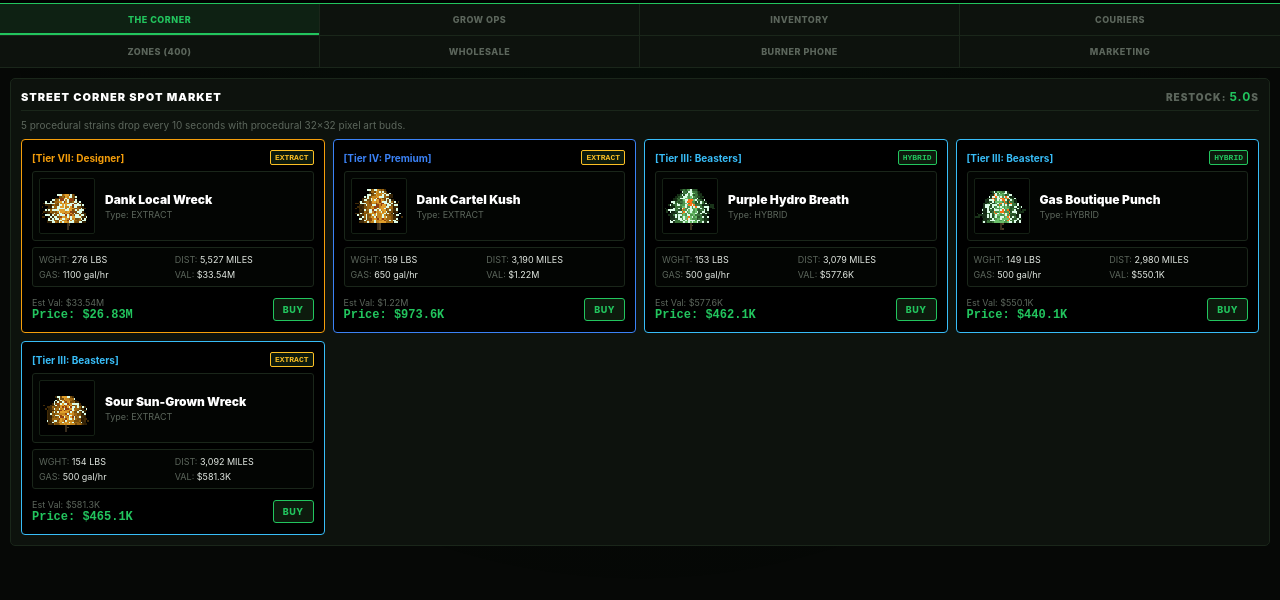
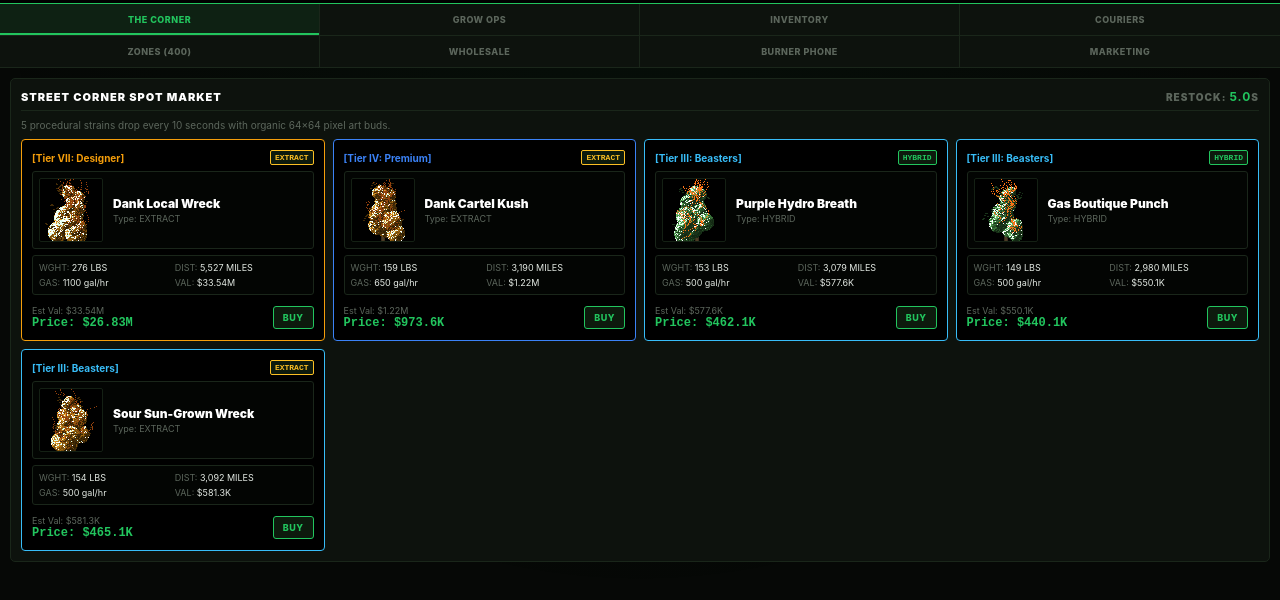
Before and after one commit to tylerleefalter37/D-ber-Deliveries, a plain HTML site: page index.html in a window 1280 px wide. Shown: the part 54-654 px from the top of the page. Drawn offline with Linux system fonts and the light colour scheme.

Commit message:
Enhance visual elements and update pixel art size
Updated title and improved pixel art generation for buds.

```diff
--- a/index.html
+++ b/index.html
@@ -3,7 +3,7 @@
 <head>
 <meta charset="UTF-8">
 <meta name="viewport" content="width=device-width, initial-scale=1.0, maximum-scale=1.0, user-scalable=no, viewport-fit=cover">
-<title>Düber Deliveries V1.11</title>
+<title>Düber Deliveries V1.11 - Visual Overhaul</title>
 <style>
   :root {
     --bg-base: #060806;
@@ -80,7 +80,7 @@
   .strain-card.damaged { border-left: 3px solid var(--status-red); }
 
   .bud-art-container { display: flex; gap: 10px; align-items: center; background: #030503; border: 1px solid var(--panel-border); padding: 6px; border-radius: 3px; }
-  .bud-pixel-canvas { width: 56px; height: 56px; image-rendering: pixelated; border-radius: 2px; background: #000; flex-shrink: 0; border: 1px solid #142014; }
+  .bud-pixel-canvas { width: 64px; height: 64px; image-rendering: pixelated; border-radius: 2px; background: #000; flex-shrink: 0; border: 1px solid #142014; }
 
   .spec-grid { display: grid; grid-template-columns: repeat(2, 1fr); gap: 4px; background: #030503; padding: 6px; border-radius: 3px; font-size: 9px; font-family: monospace; border: 1px solid var(--panel-border); }
   .spec-grid span { color: var(--silver-dim); }
@@ -159,7 +159,7 @@
         <span>Street Corner Spot Market</span>
         <span style="font-size:10px; color:var(--silver-dim);">RESTOCK: <span id="market-timer" style="font-size:12px; font-weight:bold; color:var(--status-green);">10.0</span>s</span>
       </div>
-      <p style="font-size:10px; color:var(--silver-dim);">5 procedural strains drop every 10 seconds with procedural 32×32 pixel art buds.</p>
+      <p style="font-size:10px; color:var(--silver-dim);">5 procedural strains drop every 10 seconds with organic 64×64 pixel art buds.</p>
       <div id="market-grid" class="fleet-grid"></div>
     </div>
   </div>
@@ -493,7 +493,7 @@
 
   const $ = id => document.getElementById(id);
 
-  /* ================= CELLULAR BUD PIXEL ART GENERATOR ================= */
+  /* ================= 64x64 CELLULAR BUD PIXEL ART GENERATOR ================= */
   function Mulberry32(a) {
     return function() {
       var t = a += 0x6D2B79F5;
@@ -506,7 +506,7 @@
   function renderBudPixelArt(canvas, seedInt, role, tierIdx) {
     if (!canvas) return;
     const ctx = canvas.getContext('2d');
-    ctx.clearRect(0, 0, 32, 32);
+    ctx.clearRect(0, 0, 64, 64);
     const rng = Mulberry32(seedInt);
 
     const palettes = {
@@ -549,96 +549,132 @@
     };
 
     const pal = palettes[role] || palettes.HYBRID;
-    const grid = Array(32).fill(0).map(() => Array(32).fill(null));
-
-    // 1. Woody Stalk / Stem at base
-    const stemX = 15 + Math.floor(rng() * 2);
-    for (let y = 25; y <= 29; y++) {
-      grid[y][stemX] = '#3a2e1d';
-      if (rng() > 0.45) grid[y][stemX + 1] = '#4d3d26';
-    }
-
-    // 2. Conical Nug / Calyx Cluster Body
-    const topY = 6 + Math.floor(rng() * 4);
-    const nugHeight = 25 - topY;
-
-    for (let y = topY; y <= 25; y++) {
-      const prog = (y - topY) / nugHeight;
-      let maxWidth;
-      if (role === 'SATIVA') {
-        maxWidth = 4 + prog * 5 + (Math.sin(prog * Math.PI) * 2.5); // Spear / Airy Foxtail
-      } else if (role === 'INDICA') {
-        maxWidth = 5 + prog * 7 + (Math.sin(prog * Math.PI) * 4.2); // Dense Chunky Nug
-      } else {
-        maxWidth = 4.5 + prog * 6 + (Math.sin(prog * Math.PI) * 3.2); // Classic Conical
+    const grid = Array(64).fill(0).map(() => Array(64).fill(null));
+
+    // 1. Thick Woody Stalk / Stem at base
+    const stemX = 30 + Math.floor(rng() * 4);
+    for (let y = 50; y <= 63; y++) {
+      for(let w=0; w<4; w++) {
+         grid[y][stemX+w] = { c: (w===0||w===3) ? '#3a2e1d' : '#4d3d26', shade: 'mid', type: 'stem' };
       }
-
-      const halfW = Math.round(maxWidth);
-      const centerX = 15 + Math.round((rng() - 0.5) * 1.5);
-
-      for (let x = centerX - halfW; x <= centerX + halfW; x++) {
-        if (x >= 2 && x < 30) {
-          const dist = Math.abs(x - centerX) / (halfW || 1);
-          let col;
-          if (dist > 0.8) {
-            col = pal.base[Math.floor(rng() * pal.base.length)];
-          } else if (dist > 0.38) {
-            col = pal.mid[Math.floor(rng() * pal.mid.length)];
-          } else {
-            col = pal.high[Math.floor(rng() * pal.high.length)];
-          }
-          grid[y][x] = col;
+    }
+
+    // 2. Volumetric Calyx Clusters (12-24 Spheres along a spine)
+    const numClusters = 12 + Math.floor(rng() * 13);
+    const clusters = [];
+    for(let i = 0; i < numClusters; i++) {
+       let prog = i / (numClusters - 1); // 0 (bottom) to 1 (top)
+       let cy = 56 - prog * 44; // From Y:56 down to Y:12
+       let spread = role === 'SATIVA' ? 6 : role === 'INDICA' ? 14 : 10;
+       let cx = 32 + (rng() - 0.5) * spread * ((1 - prog) + 0.5) * 2;
+       let r = role === 'INDICA' ? 8 + rng()*6 : role === 'SATIVA' ? 6 + rng()*5 : 7 + rng()*5;
+       r *= (1 - prog * 0.4); // Scale down radius towards top
+       clusters.push({cx, cy, r, z: rng()}); // Random Z-index for organic overlap
+    }
+
+    // Sort back to front
+    clusters.sort((a,b) => a.z - b.z);
+
+    // 3. Draw Clusters with Dynamic Directional Lighting
+    for(let cl of clusters) {
+        let {cx, cy, r} = cl;
+        for(let y = Math.floor(cy - r); y <= Math.ceil(cy + r); y++) {
+            for(let x = Math.floor(cx - r); x <= Math.ceil(cx + r); x++) {
+                if(x >= 0 && x < 64 && y >= 0 && y < 64) {
+                    let dx = x - cx; let dy = y - cy;
+                    let dist = Math.sqrt(dx*dx + dy*dy);
+                    if(dist <= r) {
+                        // Light calculation: top-left is highlight, bottom-right is shadow
+                        let lightDot = (dx + dy) / r;
+                        let shade = 'mid';
+                        let col = pal.mid[Math.floor(rng() * pal.mid.length)];
+
+                        if(lightDot < -0.3) {
+                            shade = 'high';
+                            col = pal.high[Math.floor(rng() * pal.high.length)];
+                        } else if(lightDot > 0.4) {
+                            shade = 'base';
+                            col = pal.base[Math.floor(rng() * pal.base.length)];
+                        }
+
+                        // Noise / dithering
+                        if(rng() < 0.15) {
+                            col = pal.mid[0];
+                        }
+                        grid[y][x] = { c: col, shade: shade, type: 'bud' };
+                    }
+                }
+            }
         }
-      }
-    }
-
-    // 3. Protruding Sugar Leaves
-    const leafCount = 4 + Math.floor(rng() * 4);
-    for (let l = 0; l < leafCount; l++) {
-      const ly = 11 + Math.floor(rng() * 12);
-      const dir = rng() > 0.5 ? 1 : -1;
-      let lx = 15;
-      while (lx >= 1 && lx < 31 && grid[ly][lx]) { lx += dir; }
-      for (let step = 0; step < 2 + Math.floor(rng() * 2); step++) {
-        const ex = lx + (dir * step);
-        const ey = ly + (step > 0 ? (rng() > 0.5 ? -1 : 1) : 0);
-        if (ex >= 0 && ex < 32 && ey >= 0 && ey < 32) {
-          grid[ey][ex] = pal.base[0];
+    }
+
+    // 4. Organic Geometry: Sine-wave Sugar Leaves
+    const leafCount = 8 + Math.floor(rng() * 6);
+    for(let l = 0; l < leafCount; l++) {
+       let cl = clusters[Math.floor(rng() * clusters.length)];
+       let dirX = rng() > 0.5 ? 1 : -1;
+       let freq = 0.4 + rng() * 0.6;
+       let amp = 2 + rng() * 4;
+       let startX = cl.cx;
+       let startY = cl.cy;
+       let len = 8 + rng() * 10;
+       for(let step = 0; step < len; step++) {
+           let lx = Math.round(startX + step * dirX);
+           let ly = Math.round(startY - step * 0.5 + Math.sin(step * freq) * amp);
+           if(lx >= 0 && lx < 64 && ly >= 0 && ly < 64) {
+               grid[ly][lx] = {c: pal.base[0], shade: 'mid', type: 'leaf'};
+               if(lx+1 < 64) grid[ly][lx+1] = {c: pal.base[0], shade: 'mid', type: 'leaf'}; // Thicken
+           }
+       }
+    }
+
+    // 5. Organic Geometry: Sine-wave Pistils (Amber Hairs)
+    const hairCount = 20 + Math.floor(rng() * 15);
+    for(let h = 0; h < hairCount; h++) {
+       let cl = clusters[Math.floor(rng() * clusters.length)];
+       let startX = cl.cx + (rng() - 0.5) * cl.r;
+       let startY = cl.cy + (rng() - 0.5) * cl.r;
+       let dirX = (rng() - 0.5) * 2.5;
+       let dirY = -0.5 - rng() * 1.5; // Mostly growing upward
+       let freq = 0.3 + rng() * 0.5;
+       let amp = 2 + rng() * 3;
+       let len = 6 + rng() * 8;
+       for(let step = 0; step < len; step++) {
+           let px = Math.round(startX + step * dirX + Math.sin(step * freq) * amp);
+           let py = Math.round(startY + step * dirY);
+           if(px >= 0 && px < 64 && py >= 0 && py < 64) {
+               grid[py][px] = {c: pal.pistil, shade: 'mid', type: 'pistil'};
+           }
+       }
+    }
+
+    // 6. Smart Trichome Clustering (Frosting heavily on highlights, sparse in shadows)
+    let densityBase = 0.10 + tierIdx * 0.035;
+    for(let y = 0; y < 64; y++) {
+        for(let x = 0; x < 64; x++) {
+            let px = grid[y][x];
+            if(px && px.type === 'bud') {
+                let chance = 0;
+                if(px.shade === 'high') chance = densityBase * 2.5;
+                else if(px.shade === 'mid') chance = densityBase * 1.0;
+                else chance = densityBase * 0.2; // Deep crevices have less frost
+
+                if(rng() < chance) {
+                    // T7+ introduces rare amber/gold trichomes
+                    let tCol = tierIdx >= 7
+                                ? (rng() > 0.75 ? '#fef08a' : '#ffffff')
+                                : (rng() > 0.5 ? '#ffffff' : '#dcfce7');
+                    px.c = tCol;
+                }
+            }
         }
-      }
-    }
-
-    // 4. Pistil Hairs (Orange/Amber Stigmata)
-    const hairCount = 9 + Math.floor(rng() * 6);
-    for (let h = 0; h < hairCount; h++) {
-      let hx = 11 + Math.floor(rng() * 10);
-      let hy = topY + 2 + Math.floor(rng() * (nugHeight - 3));
-      if (grid[hy] && grid[hy][hx]) {
-        grid[hy][hx] = pal.pistil;
-        const cDir = rng() > 0.5 ? 1 : -1;
-        const cY = hy + (rng() > 0.5 ? -1 : 1);
-        const cX = hx + cDir;
-        if (cX >= 0 && cX < 32 && cY >= 0 && cY < 32) {
-          grid[cY][cX] = pal.pistil;
-        }
-      }
-    }
-
-    // 5. Trichome Frost Sparkle
-    const trichomeDensity = 0.16 + (tierIdx * 0.045);
-    for (let y = topY; y <= 25; y++) {
-      for (let x = 3; x < 29; x++) {
-        if (grid[y][x] && grid[y][x] !== pal.pistil && rng() < trichomeDensity) {
-          grid[y][x] = tierIdx >= 7 ? (rng() > 0.35 ? '#ffffff' : '#fef08a') : '#dcfce7';
-        }
-      }
-    }
-
-    // Paint pixels to canvas
-    for (let y = 0; y < 32; y++) {
-      for (let x = 0; x < 32; x++) {
+    }
+
+    // Paint pixels to 64x64 canvas
+    for (let y = 0; y < 64; y++) {
+      for (let x = 0; x < 64; x++) {
         if (grid[y][x]) {
-          ctx.fillStyle = grid[y][x];
+          ctx.fillStyle = grid[y][x].c;
           ctx.fillRect(x, y, 1, 1);
         }
       }
@@ -873,7 +909,7 @@
           <span class="badge" style="color:${rCol}; border-color:${rCol};">${c.role}</span>
         </div>
         <div class="bud-art-container">
-          <canvas class="bud-pixel-canvas" id="cv-market-${idx}" width="32" height="32"></canvas>
+          <canvas class="bud-pixel-canvas" id="cv-market-${idx}" width="64" height="64"></canvas>
           <div style="flex:1;">
             <div style="font-size:12px; font-weight:900; color:#fff;">${c.name}</div>
             <div style="font-size:9px; color:var(--silver-dim); margin-top:2px;">Type: ${c.role}</div>
@@ -1055,7 +1091,7 @@
         </div>
 
         <div class="bud-art-container">
-          <canvas class="bud-pixel-canvas" id="cv-stash-${p.uid}" width="32" height="32"></canvas>
+          <canvas class="bud-pixel-canvas" id="cv-stash-${p.uid}" width="64" height="64"></canvas>
           <div style="flex:1;">
             <div style="font-size:10px; font-weight:bold; color:var(--silver-bright);">Strain Class: ${p.role}</div>
             <div style="font-size:9px; color:var(--silver-dim);">Genetics: ${WEED_GROWERS[p.bIdx]} Harvest</div>
@@ -1442,7 +1478,7 @@
       let hLog = a.log.map(l=>`<div>${l}</div>`).join('');
       let col = a.item.tierColor || '#fff';
       let canvasHtml = a.type === 'plane'
-        ? `<canvas class="bud-pixel-canvas" id="cv-auc-${a.item.uid}" width="32" height="32" style="width:40px; height:40px;"></canvas>`
+        ? `<canvas class="bud-pixel-canvas" id="cv-auc-${a.item.uid}" width="64" height="64" style="width:40px; height:40px;"></canvas>`
         : '';
       b.innerHTML+=`
         <div class="auction-slot">
```
